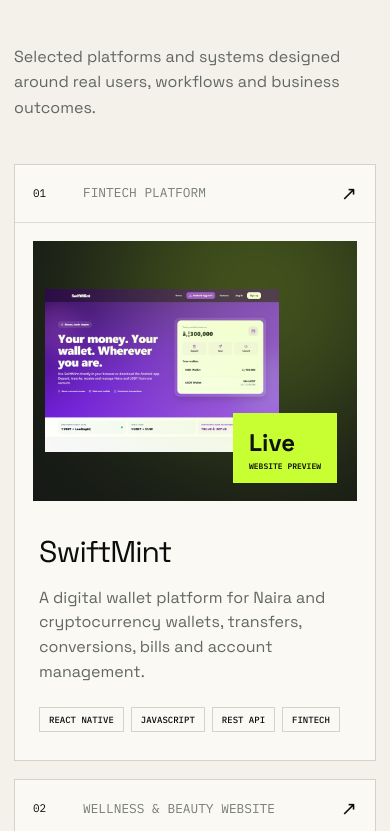
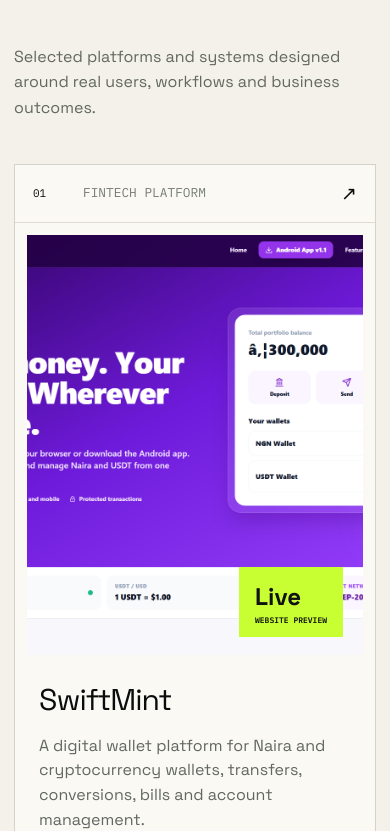
Before and after one commit to windbox1/bassey-james-portfolio, a Next.js app: page / in a window 390 px wide. Shown: the part 2313-3144 px from the top of the page. Built offline with nearby package versions, Linux system fonts and the light colour scheme.

Commit message:
Enlarge live project previews

```diff
--- a/app/globals.css
+++ b/app/globals.css
@@ -7,45 +7,45 @@
 @media(prefers-reduced-motion:reduce){html{scroll-behavior:auto}.ticker div{animation:none}}
 .hero-art.has-photo{background-size:cover;background-position:center;border:1px solid var(--line);margin:42px 0}
 .project-visual.has-image{background-size:cover;background-position:center}
-/* PROJECT IMAGE GALLERY */
+/* FULL-BLEED PROJECT PREVIEWS */
+.project-visual.has-images {
+  height: clamp(380px, 42vw, 520px);
+  align-items: stretch;
+}
 
 .project-gallery {
+  position: relative;
+  z-index: 1;
+  width: 100%;
+  height: 100%;
   display: flex;
-  gap: 16px;
-  overflow-x: auto;
-  scroll-snap-type: x mandatory;
-  padding: 16px;
-  scrollbar-width: thin;
+  overflow: hidden;
 }
 
 .project-slide {
-  flex: 0 0 46%;
-  scroll-snap-align: start;
-  border-radius: 18px;
+  flex: 0 0 100%;
+  width: 100%;
+  height: 100%;
   overflow: hidden;
 }
 
 .project-slide img {
   width: 100%;
-  height: 420px;
-  object-fit: contain;
+  height: 100%;
+  object-fit: cover;
+  object-position: top center;
   display: block;
-  border-radius: 18px;
+  transform: scale(1.01);
+  transition: transform .35s ease;
 }
 
-/* MOBILE */
+.project:hover .project-slide img {
+  transform: scale(1.045);
+}
 
 @media (max-width: 768px) {
-  .project-gallery {
-    gap: 12px;
-    padding: 12px;
-  }
-
-  .project-slide {
-    flex: 0 0 78%;
-  }
-
-  .project-slide img {
-    height: 480px;
+  .project-visual.has-images {
+    height: 420px;
+    margin: 12px;
   }
 }
```
